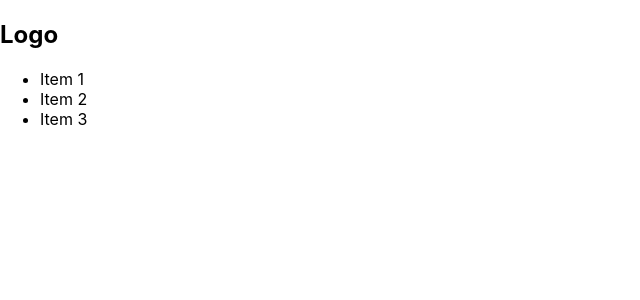
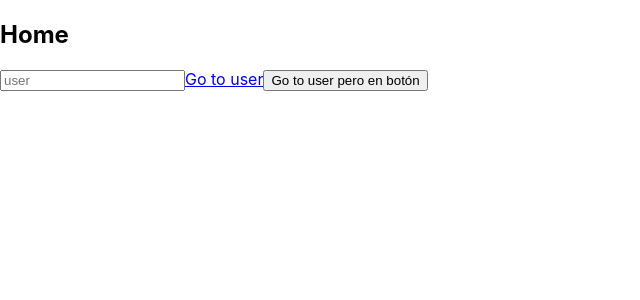
Before and after one commit to DanielMezaAcademlo/curso-react-aug-2021, a React (Create React App) app in the folder react-academlo/: page / in a window 1280 px wide. Shown: the top 300 px of the page, without its empty margins (0-640 px from the left). Built offline with nearby package versions, Linux system fonts and the light colour scheme.

Commit message:
Repaso 3

```diff
--- a/react-academlo/package.json
+++ b/react-academlo/package.json
@@ -8,6 +8,7 @@
     "@testing-library/user-event": "^12.8.3",
     "react": "^17.0.2",
     "react-dom": "^17.0.2",
+    "react-router-dom": "^5.3.0",
     "react-scripts": "4.0.3",
     "web-vitals": "^1.1.2"
   },
--- a/react-academlo/src/App.js
+++ b/react-academlo/src/App.js
@@ -1,18 +1,46 @@
+import React from "react";
+import { BrowserRouter, Switch, Route } from "react-router-dom";
 import "./App.css";
 
 //Components
 import Header from "./componentes/Header";
+import Home from "./pages/Home";
+import User from "./pages/User";
 
 function App() {
   //JSX
+  // const [menu, setMenu] = useState(["item 1", "item 2", "Agregar"]);
+  //const [counter, setCounter] = useState(0);
+  // const [persona, setPersona] = useState("");
+  // const [name, setName] = useState("");
+  //Funciones
+  // const handleAddCounter = () => setCounter(counter + 1);
+  // const handleName = name => setPersona("Laura");
+  // const handleFillName = ({ value }) => setName(value);
 
   return (
-    <div className="App">
-      <Header />
-    </div>
+    <BrowserRouter>
+      <Switch>
+        <Route path="/" exact>
+          <Home />
+        </Route>
+
+        <Route path="/user/:name/:id" exact>
+          <User />
+        </Route>
+      </Switch>
+    </BrowserRouter>
+
+    // <div className="App">
+    //   <Header
+    //     menu={menu}
+    //     handleName={handleName}
+    //     handleFillName={handleFillName}
+    //   />
+    //   <p>Hola {name} !</p>
+    //   <p>Hola {persona} !</p>
+    // </div>
   );
 }
 
 export default App;
-
-//Props, state, hooks
--- a/react-academlo/src/componentes/Header.jsx
+++ b/react-academlo/src/componentes/Header.jsx
@@ -3,11 +3,15 @@ import React from "react";
 //Components
 import Menu from "./Menu";
 
-const Header = () => {
+const Header = ({ menu, handleName, handleFillName }) => {
   return (
     <>
       <h2>Logo</h2>
-      <Menu />
+      <Menu
+        items={menu}
+        handleName={handleName}
+        handleFillName={handleFillName}
+      />
     </>
   );
 };
--- a/react-academlo/src/componentes/Menu.jsx
+++ b/react-academlo/src/componentes/Menu.jsx
@@ -1,12 +1,17 @@
 import React from "react";
 
-const Menu = () => {
+const Menu = ({ items, handleName, handleFillName }) => {
   return (
-    <ul>
-      <li>Item 1</li>
-      <li>Item 2</li>
-      <li>Item 3</li>
-    </ul>
+    <>
+      <input type="text" onChange={({ target }) => handleFillName(target)} />
+      <ul>
+        {items.map(item => (
+          <li>
+            <button onClick={() => handleName("Laura")}>{item}</button>
+          </li>
+        ))}
+      </ul>
+    </>
   );
 };
 
--- /dev/null
+++ b/react-academlo/src/pages/Home.jsx
@@ -0,0 +1,31 @@
+import React, { useState } from "react";
+import { Link, useParams, useHistory } from "react-router-dom";
+
+const Home = () => {
+  const [user, setUser] = useState("");
+
+  const params = useParams();
+  const history = useHistory();
+
+  const handleHistory = () => {
+    //history.push("/user/algo");
+    // history.goBack();
+    history.goForward();
+  };
+
+  console.log(history);
+  return (
+    <div>
+      <h2>Home</h2>
+      <input
+        type="text"
+        placeholder="user"
+        onChange={({ target }) => setUser(target.value)}
+      />
+      <Link to={`/user/${user}`}>Go to user</Link>
+      <button onClick={handleHistory}>Go to user pero en botón </button>
+    </div>
+  );
+};
+
+export default Home;
--- /dev/null
+++ b/react-academlo/src/pages/User.jsx
@@ -0,0 +1,16 @@
+import React from "react";
+import { Link, useParams } from "react-router-dom";
+
+const User = () => {
+  const params = useParams();
+  console.log(params);
+
+  return (
+    <div>
+      <h2>Hola {params.name}</h2>
+      <Link to="/">Go to home</Link>
+    </div>
+  );
+};
+
+export default User;
```
Also changed, not shown: 2 other files (tests, documents, lock files or other folders).
